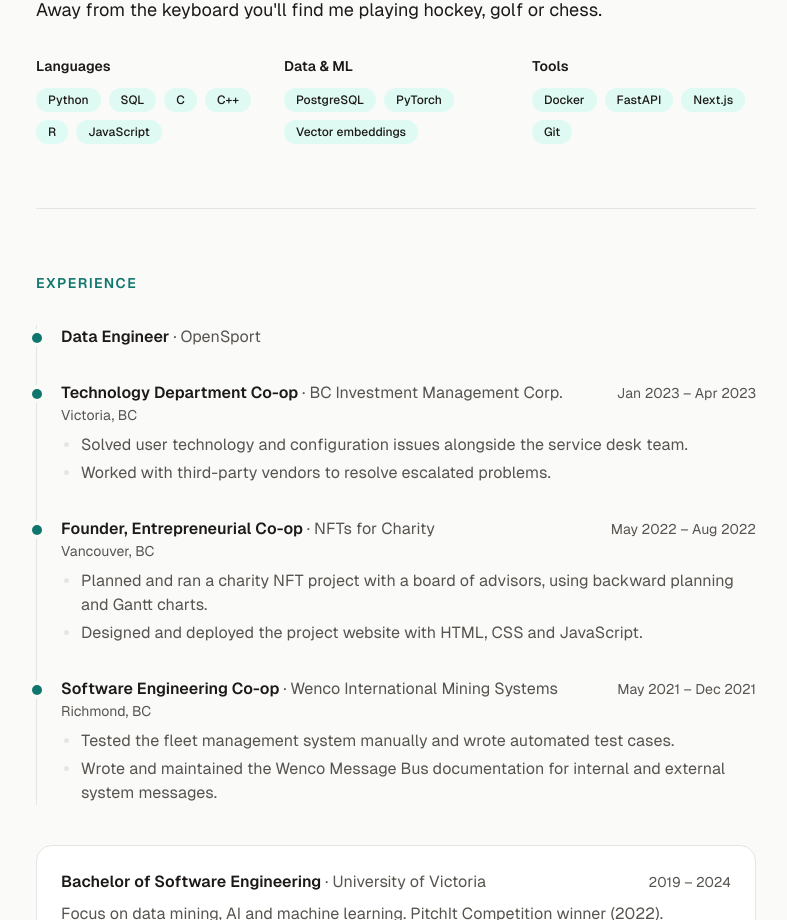
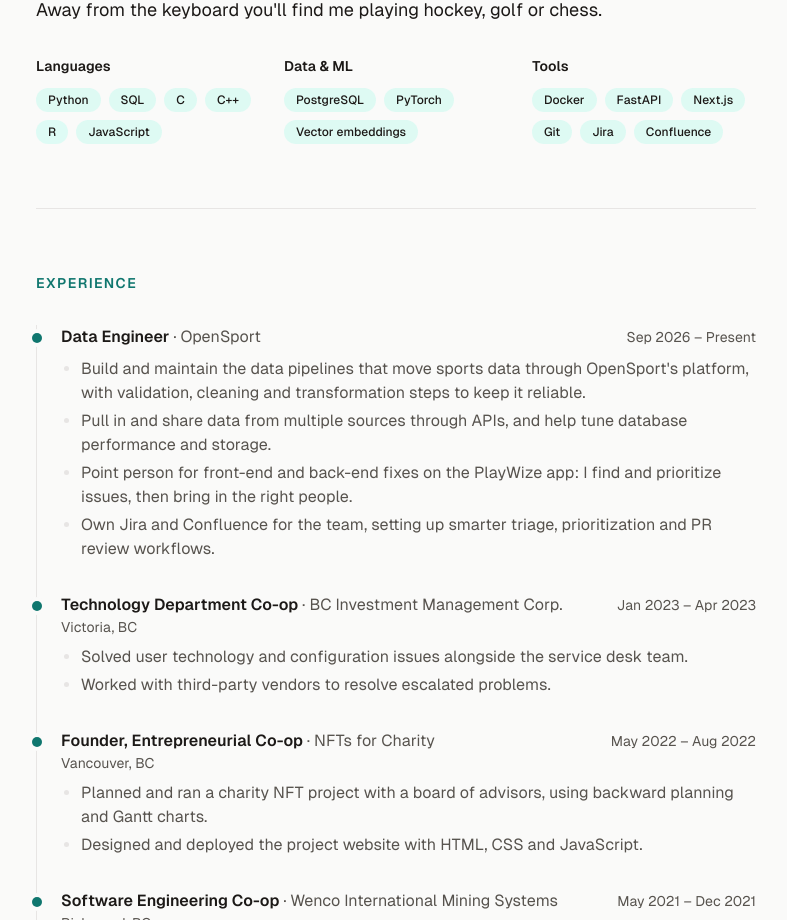
Before and after one commit to Adam-Tidball/portfolio, a Next.js app: page / in a window 1280 px wide. Shown: the part 800-1720 px from the top of the page, without its empty margins (244-1031 px from the left). Built offline with nearby package versions, Linux system fonts and the light colour scheme.

Commit message:
Add OpenSport role details
Dates and bullets for the Data Engineer role, plus Jira and Confluence
in the tools list.

Co-Authored-By: Claude Opus 5.5 <noreply@anthropic.com>
Claude-Session: https://claude.ai/code/session_01RC1uQbxx6GQw9sTCcbC7gB

```diff
--- a/src/content.ts
+++ b/src/content.ts
@@ -28,8 +28,13 @@ export const experience: Job[] = [
   {
     role: "Data Engineer",
     company: "OpenSport",
-    // TODO(Adam): add start date, e.g. "Sep 2024 – Present", and 2–3 bullet points.
-    points: [],
+    period: "Sep 2026 – Present",
+    points: [
+      "Build and maintain the data pipelines that move sports data through OpenSport's platform, with validation, cleaning and transformation steps to keep it reliable.",
+      "Pull in and share data from multiple sources through APIs, and help tune database performance and storage.",
+      "Point person for front-end and back-end fixes on the PlayWize app: I find and prioritize issues, then bring in the right people.",
+      "Own Jira and Confluence for the team, setting up smarter triage, prioritization and PR review workflows.",
+    ],
   },
   {
     role: "Technology Department Co-op",
@@ -73,7 +78,7 @@ export const education = {
 export const skills: { group: string; items: string[] }[] = [
   { group: "Languages", items: ["Python", "SQL", "C", "C++", "R", "JavaScript"] },
   { group: "Data & ML", items: ["PostgreSQL", "PyTorch", "Vector embeddings"] },
-  { group: "Tools", items: ["Docker", "FastAPI", "Next.js", "Git"] },
+  { group: "Tools", items: ["Docker", "FastAPI", "Next.js", "Git", "Jira", "Confluence"] },
 ];
 
 export type ProjectImage = { src: string; alt: string; caption: string; width: number; height: number };
```
